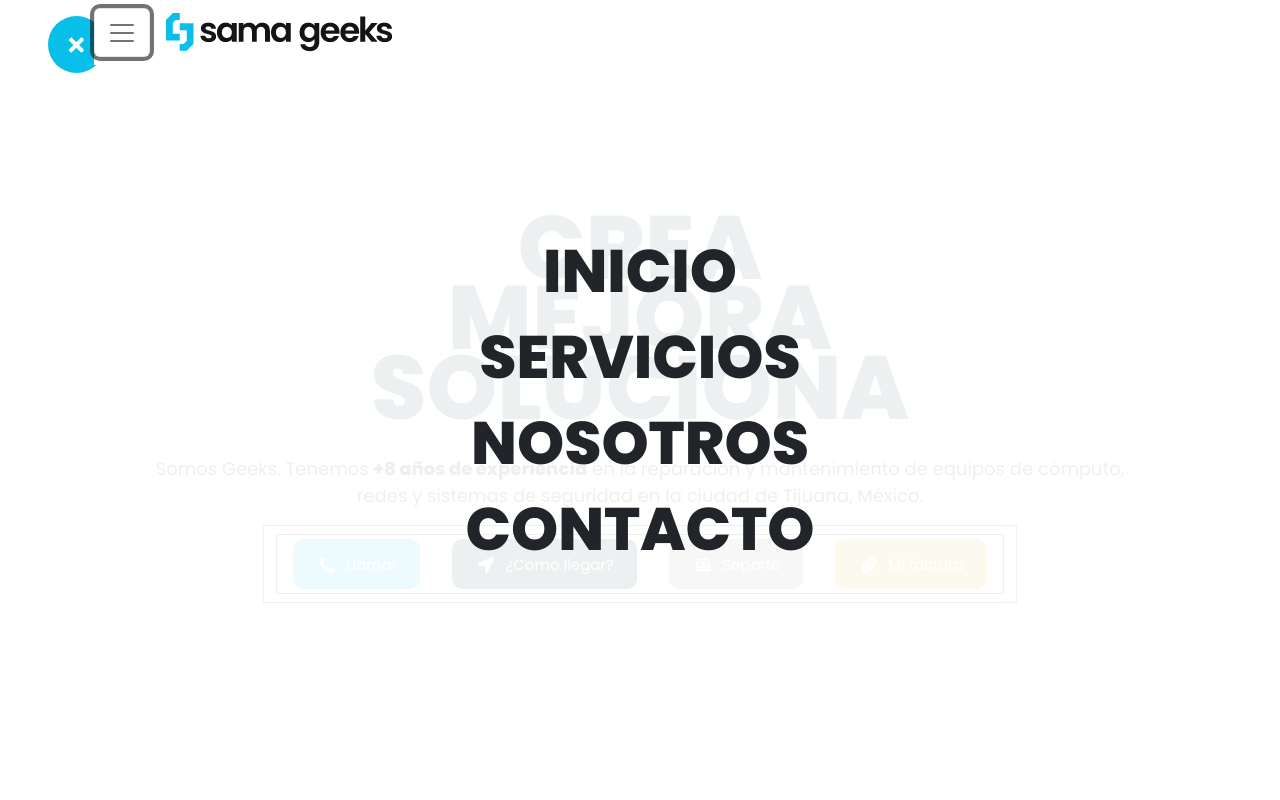
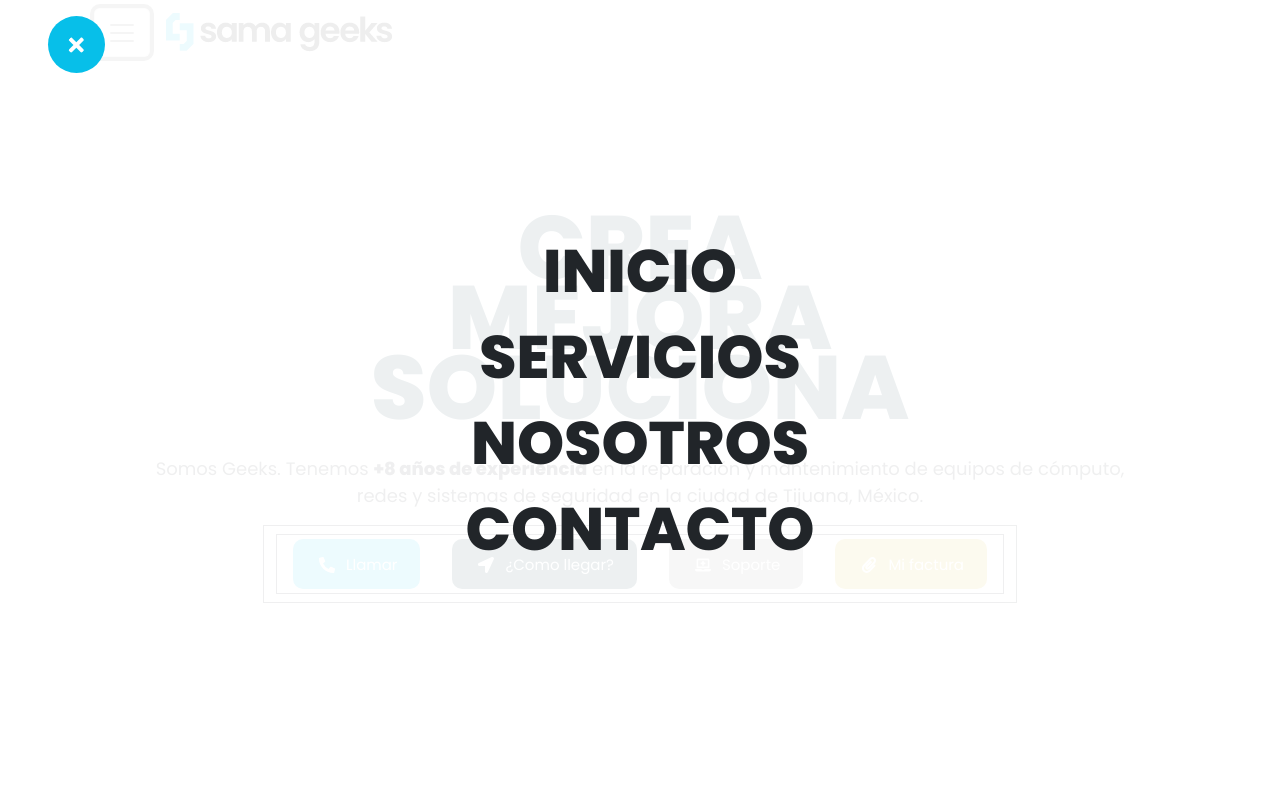
Before and after one commit to AlejandroVaqueraLopez/samageeks, a React (Vite) app: page / in a window 1280 px wide. Both pictures are taken after a click on the button 122 px from the left and 32 px from the top of the page. Shown: the top 800 px of the page. Built offline with nearby package versions, Linux system fonts and the light colour scheme.

Commit message:
feat: adding details

```diff
--- a/src/main/components/HomeSectionB.jsx
+++ b/src/main/components/HomeSectionB.jsx
@@ -9,7 +9,7 @@ const HomeSectionB = () => {
             <div className="container">
                 <div className="row">
                     <div className="col-12">
-                        <ParallaxBlock bg="src/assets/bg-home-b.png" height="400px"/>
+                        <ParallaxBlock bg="src/assets/bg-home-b.jpg" height="400px"/>
                     </div>
                 </div>
             </div>
--- a/src/styles/NavbarList.css
+++ b/src/styles/NavbarList.css
@@ -3,7 +3,7 @@
 
 .navbar {
     position: fixed;
-    z-index: 5;
+    z-index: 2;
     background-color: #fff;
 }
 
@@ -20,7 +20,7 @@
     position: fixed;
     top: -100vh;
     left: 0px;
-    z-index:2;
+    z-index:3;
 }
 
 .inactiveNavbar {
```
Also changed, not shown: src/assets/bg-home-b.jpg (added), src/assets/bg-home-b.png (deleted).
